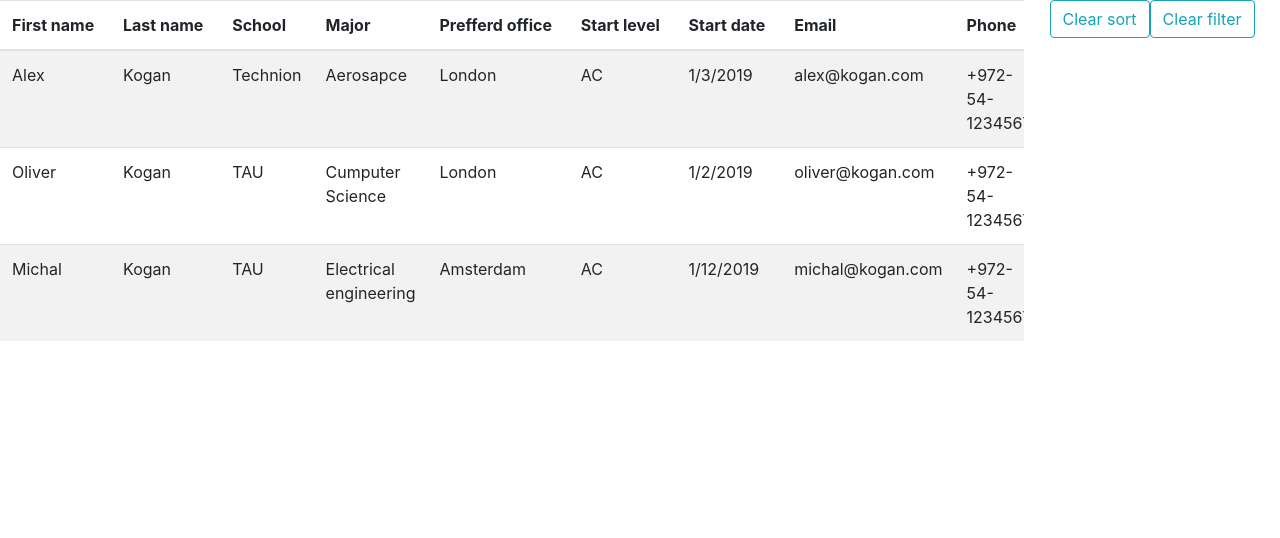
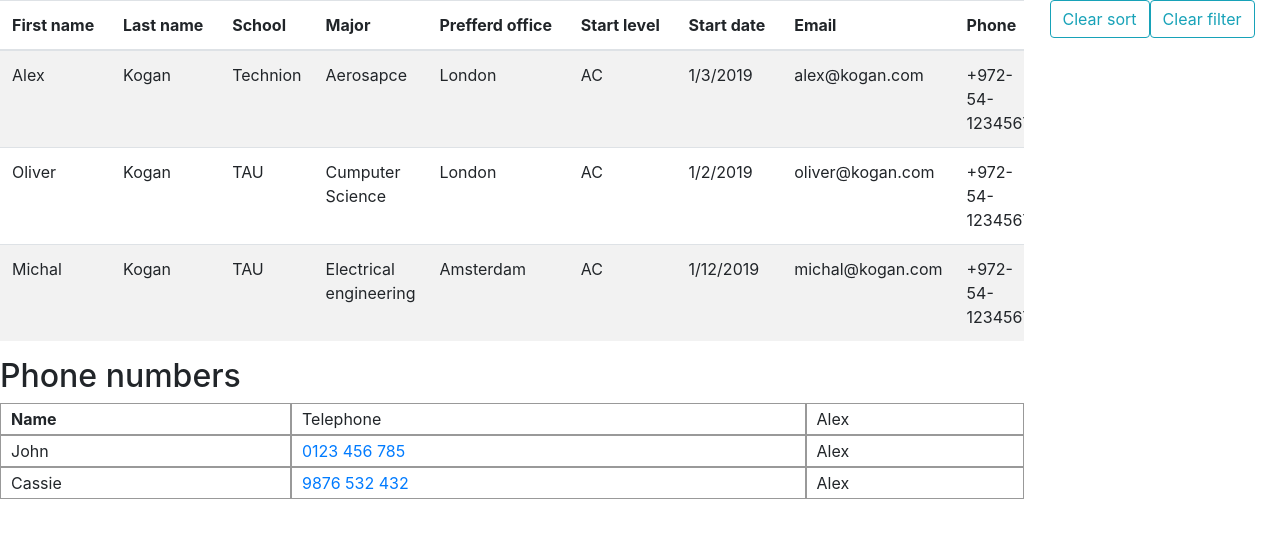
Before and after one commit to alex-kogan/HiPoTracking, a React app: page / in a window 1280 px wide. Built offline with nearby package versions, Linux system fonts and the light colour scheme.

Commit message:
div table

```diff
--- /dev/null
+++ b/src/Components/HiPoTable.css
@@ -0,0 +1,3 @@
+table {
+	display: 'table';
+}
--- a/src/Containers/App.css
+++ b/src/Containers/App.css
@@ -30,3 +30,33 @@
     transform: rotate(360deg);
   }
 }
+
+.rTable {
+    display: table;
+    width: 100%;
+}
+.rTableRow {
+    display: table-row;
+}
+.rTableHeading {
+    display: table-header-group;
+    background-color: #ddd;
+}
+.rTableCell, .rTableHead {
+    display: table-cell;
+    padding: 3px 10px;
+    border: 1px solid #999999;
+}
+.rTableHeading {
+    display: table-header-group;
+    background-color: #ddd;
+    font-weight: bold;
+}
+.rTableFoot {
+    display: table-footer-group;
+    font-weight: bold;
+    background-color: #ddd;
+}
+.rTableBody {
+    display: table-row-group;
+}
--- a/src/Containers/App.js
+++ b/src/Containers/App.js
@@ -38,6 +38,25 @@ class App extends Component {
 			<div className='w-100'>
 				<div className='fl w-80'>
 					<HipoTable hipos={sortedHipos} headerClick={this.onHeaderClick} sortTableBy={this.state.sortTableBy}/>
+
+					<h2>Phone numbers</h2>
+					<div className="rTable">
+						<div className="rTableRow">
+							<div className="rTableHead"><strong>Name</strong></div>
+							<div className="rTableHead">Telephone</div>
+							<div className="rTableHead">Alex</div>
+						</div>
+						<div className="rTableRow">
+							<div className="rTableCell">John</div>
+							<div className="rTableCell"><a href="tel:0123456785">0123 456 785</a></div>
+							<div className="rTableCell">Alex</div>
+						</div>
+						<div className="rTableRow">
+							<div className="rTableCell">Cassie</div>
+							<div className="rTableCell"><a href="tel:9876532432">9876 532 432</a></div>
+							<div className="rTableCell">Alex</div>
+						</div>
+					</div>
 				</div>
 				<div className='tc fl w-20'>
 					<Button outline color="info" onClick={this.onSortClearClick}>Clear sort</Button>
```
